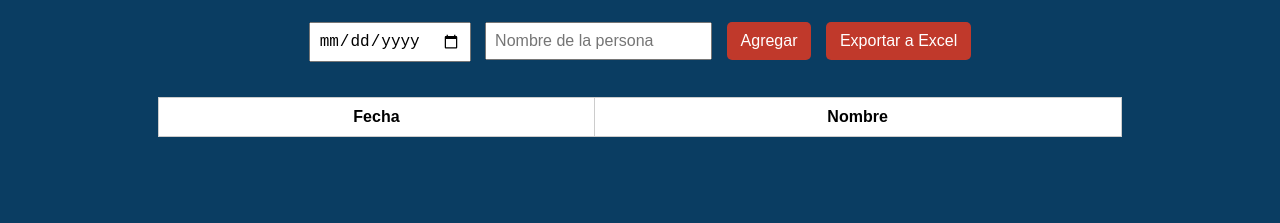
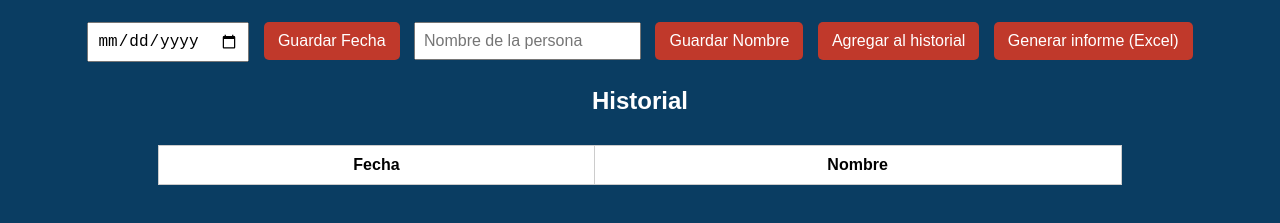
Before and after one commit to NicoLopez0512/nombres, a plain HTML site: page index.html in a window 1280 px wide. Shown: the part 99-322 px from the top of the page. Drawn offline with Linux system fonts and the light colour scheme.

Commit message:
Update index.html for new functionality and titles

```diff
--- a/index.html
+++ b/index.html
@@ -2,7 +2,7 @@
 <html lang="es">
 <head>
     <meta charset="UTF-8">
-    <title>Registro de Personas</title>
+    <title>Registro e Informe</title>
     <link rel="stylesheet" href="style.css">
 </head>
 <body>
@@ -11,11 +11,16 @@
 
     <div class="formulario">
         <input type="date" id="fechaInput">
+        <button onclick="guardarFecha()">Guardar Fecha</button>
+
         <input type="text" id="nombreInput" placeholder="Nombre de la persona">
-        <button onclick="agregarRegistro()">Agregar</button>
-        <button onclick="exportarExcel()">Exportar a Excel</button>
+        <button onclick="guardarNombre()">Guardar Nombre</button>
+
+        <button onclick="agregarRegistro()">Agregar al historial</button>
+        <button onclick="exportarExcel()">Generar informe (Excel)</button>
     </div>
 
+    <h2>Historial</h2>
     <table>
         <thead>
             <tr>
@@ -26,7 +31,6 @@
         <tbody id="tablaRegistros"></tbody>
     </table>
 
-    <!-- Librería para exportar a Excel -->
     <script src="https://cdn.jsdelivr.net/npm/xlsx/dist/xlsx.full.min.js"></script>
     <script src="script.js"></script>
 </body>
```
